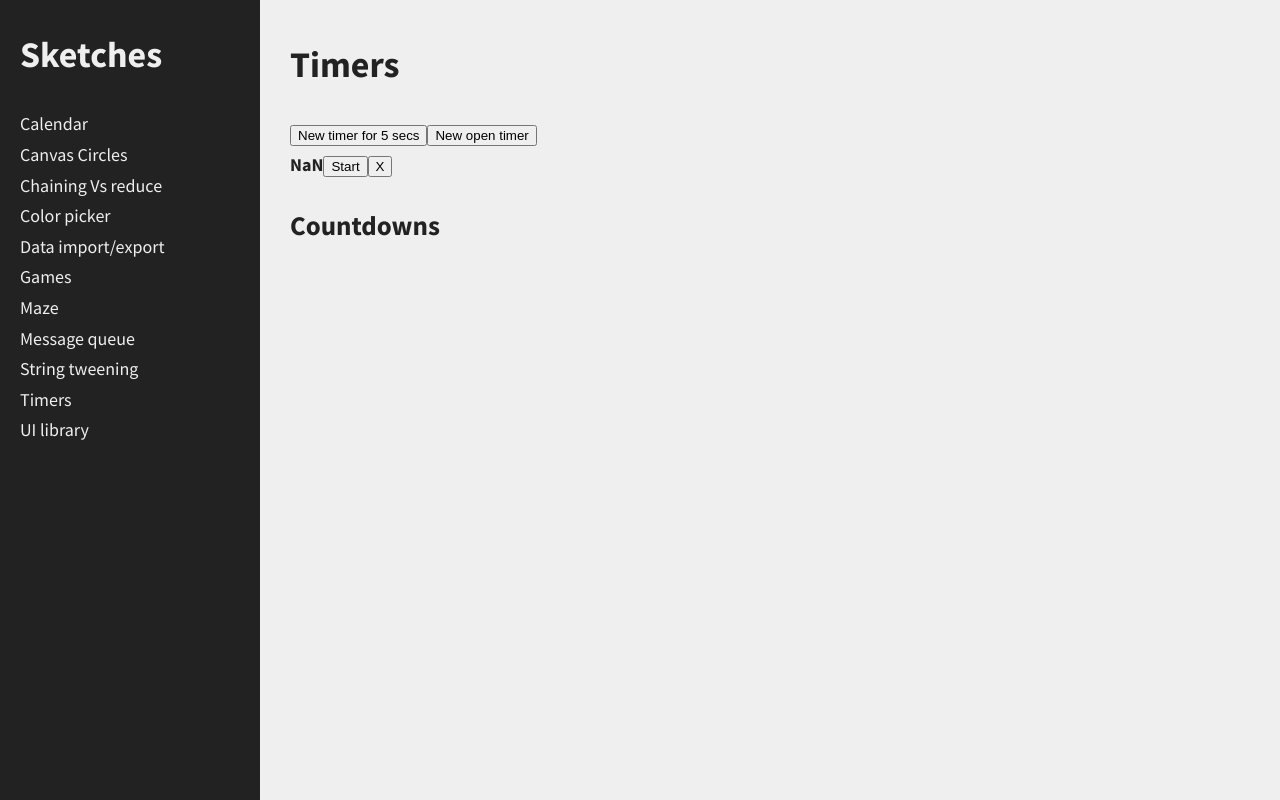
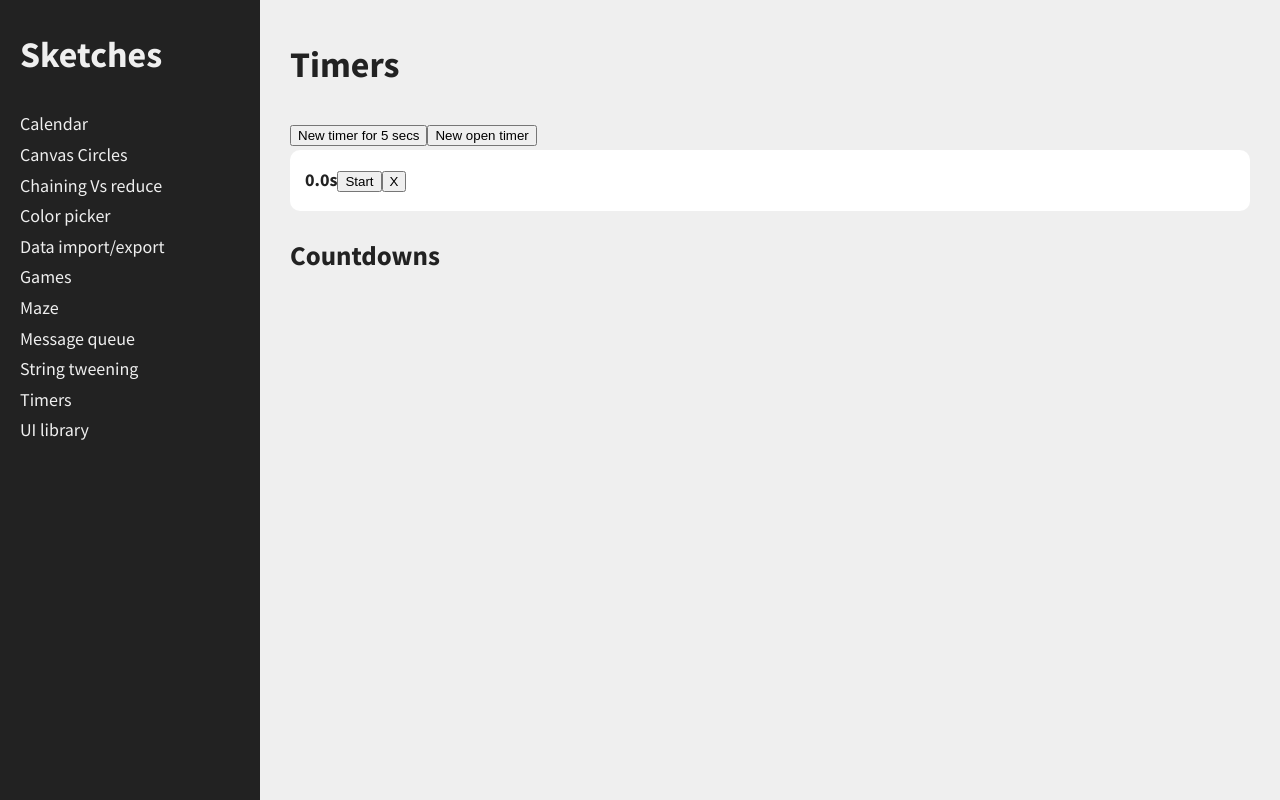
Before and after one commit to murbar/sketchbook, a React (Create React App) app: page /timers in a window 1280 px wide. Both pictures are taken after a click on the button "New open timer". Built offline with nearby package versions, Linux system fonts and the light colour scheme.

Commit message:
Clean up implementation

```diff
--- a/src/components/timers/TimerDisplay.js
+++ b/src/components/timers/TimerDisplay.js
@@ -1,35 +1,37 @@
 import React from 'react';
 import styled from 'styled-components';
+import { getTotalElapsed } from './timer';
 
-const Styles = styled.div``;
+const Styles = styled.div`
+  padding: 1.5rem;
+  margin-bottom: 1rem;
+  background: white;
+  border-radius: 1rem;
+`;
 
 export default function TimerDisplay({ timer, actions }) {
-  const totalElapsed = timer.elapsedBeforeStart + timer.elapsed;
-  const elapsedDisplay = (totalElapsed / 1000).toFixed(1);
-  const durationDisplay = timer.duration / 1000;
-  const complete = timer.complete;
-
-  const pause = () => actions.pause(timer.id);
-
-  const resume = () => actions.resume(timer.id);
+  const totalElapsed = getTotalElapsed(timer);
+  const elapsedDisplay = `${(totalElapsed / 1000).toFixed(1)}s`;
+  const durationDisplay = `${timer.duration / 1000}s`;
+  const { isCompleted } = timer;
+  const showPause = !isCompleted && timer.isRunning;
+  const showResume = !isCompleted && !timer.isRunning;
 
   const remove = () => actions.remove(timer.id);
-
-  const restart = () => actions.restart(timer.id);
-
-  const showPause = !complete && timer.isRunning;
-  const showResume = !complete && !timer.isRunning;
+  const pause = () => actions.pause(timer.id);
+  const resume = () => actions.resume(timer.id);
+  const reset = () => actions.reset(timer.id);
 
   return (
     <Styles>
-      <strong>{complete ? durationDisplay : elapsedDisplay}</strong>
-      {complete && 'Done!'}
+      <strong>{isCompleted ? durationDisplay : elapsedDisplay}</strong>
+      {isCompleted && 'Done!'}
       {showPause && <button onClick={pause}>Pause</button>}
       {showResume && (
         <button onClick={resume}>{totalElapsed > 0 ? 'Resume' : 'Start'}</button>
       )}
+      {isCompleted && <button onClick={reset}>Reset</button>}
       <button onClick={remove}>X</button>
-      {complete && <button onClick={restart}>Restart</button>}
     </Styles>
   );
 }
```
